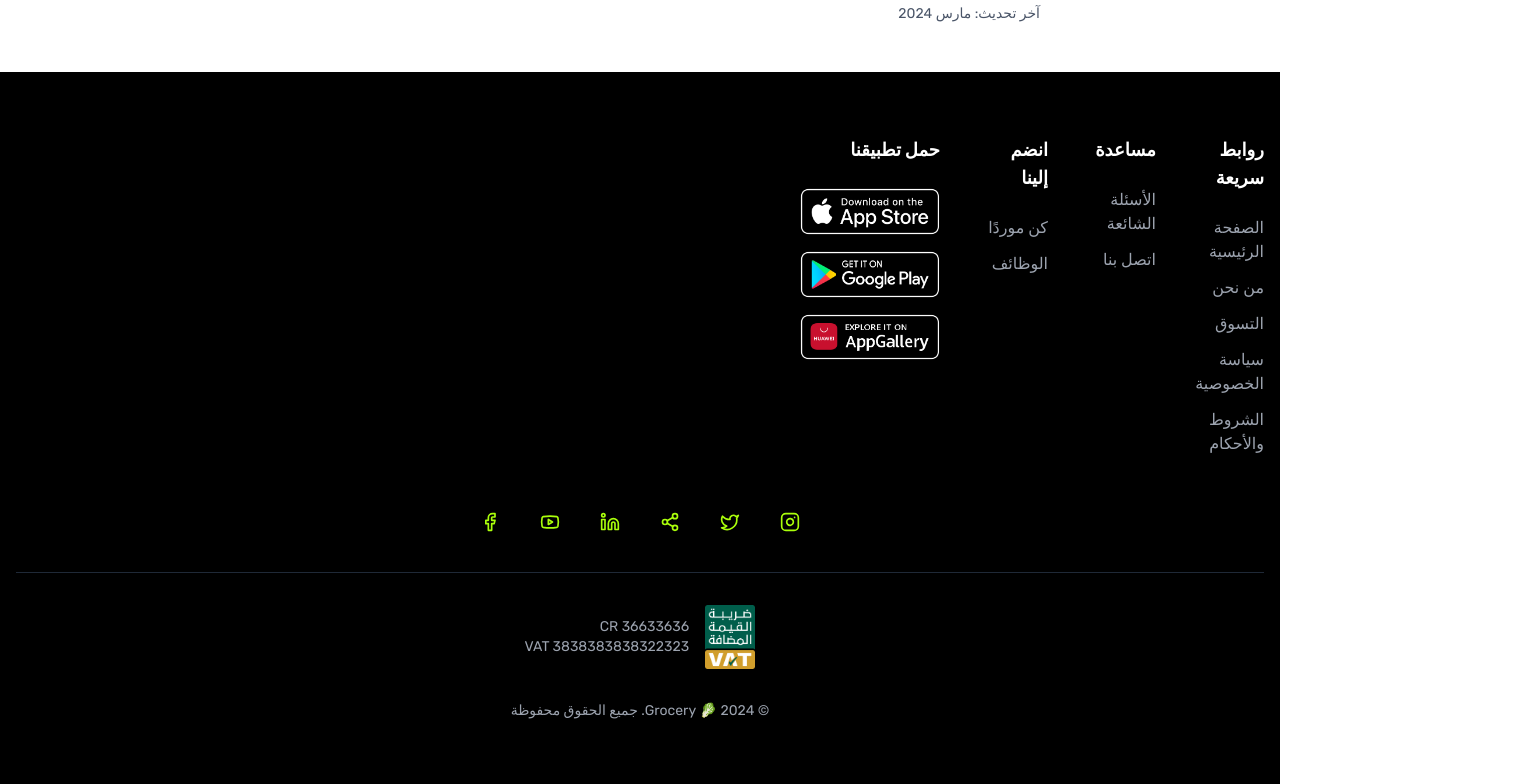
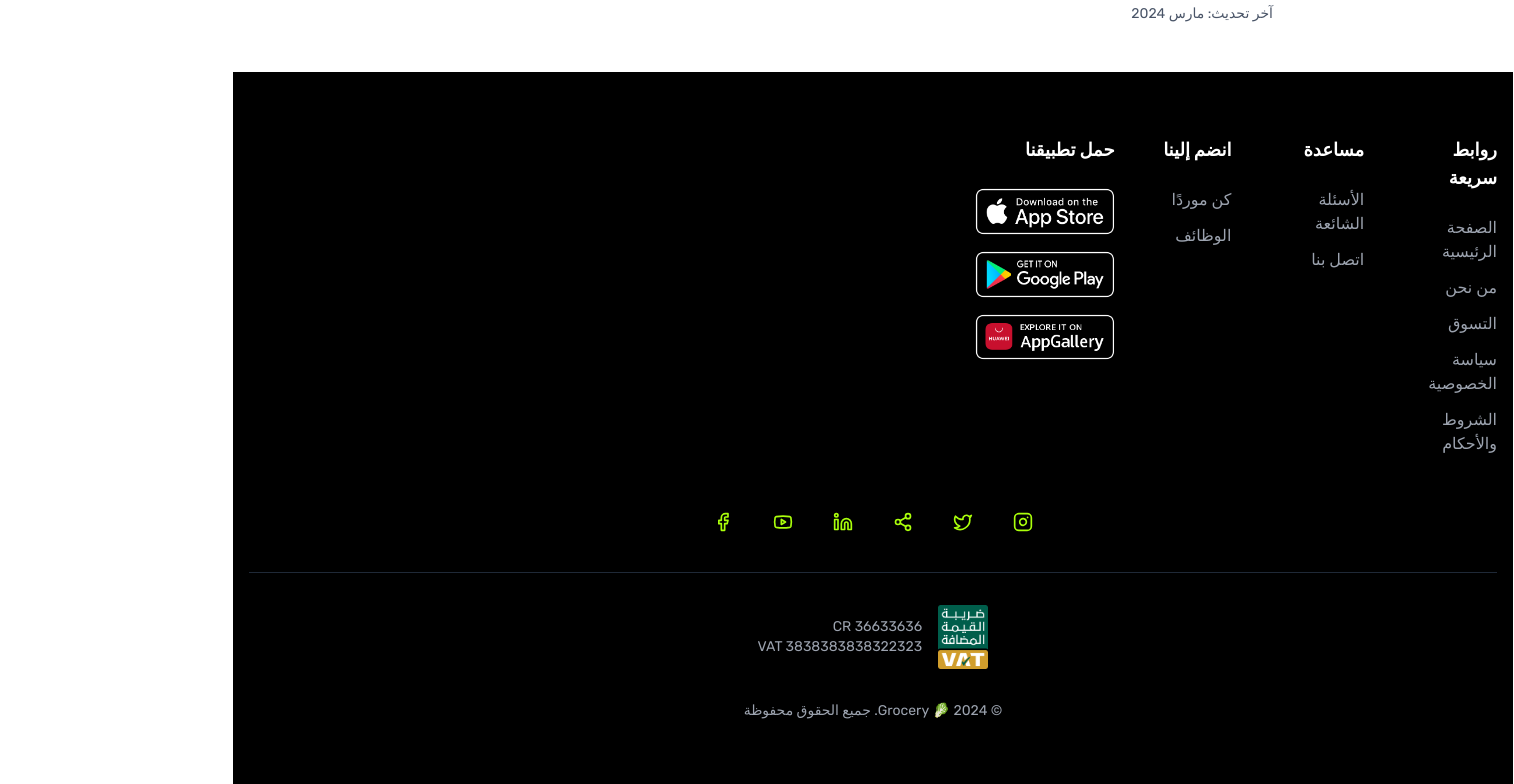
Before and after one commit to ShahadAlhanaya/greengrocery-gateway, a React (Vite) app: page /terms in a window 1280 px wide. Shown: the part 1300-2084 px from the top of the page, 1514 px wide, since content can reach past the window. Built offline with nearby package versions, Linux system fonts and the light colour scheme.

Commit message:
Increase column width by 20%
Adjusted the width of each column in the footer component to be 20% wider than the current size for improved layout and spacing.
[skip gpt_engineer]

```diff
--- a/src/components/Footer.tsx
+++ b/src/components/Footer.tsx
@@ -7,8 +7,8 @@ import CompanyInfo from "./footer/CompanyInfo";
 const Footer = () => {
   return (
     <footer className="bg-black py-16">
-      <div className="container mx-auto px-4">
-        <div className="grid grid-cols-1 md:grid-cols-4 gap-12">
+      <div className="container mx-auto px-4 max-w-[1680px]">
+        <div className="grid grid-cols-1 md:grid-cols-4 gap-8 mx-auto w-[120%] -ml-[10%]">
           <FooterLinks />
           <AppDownloadSection />
         </div>
```
